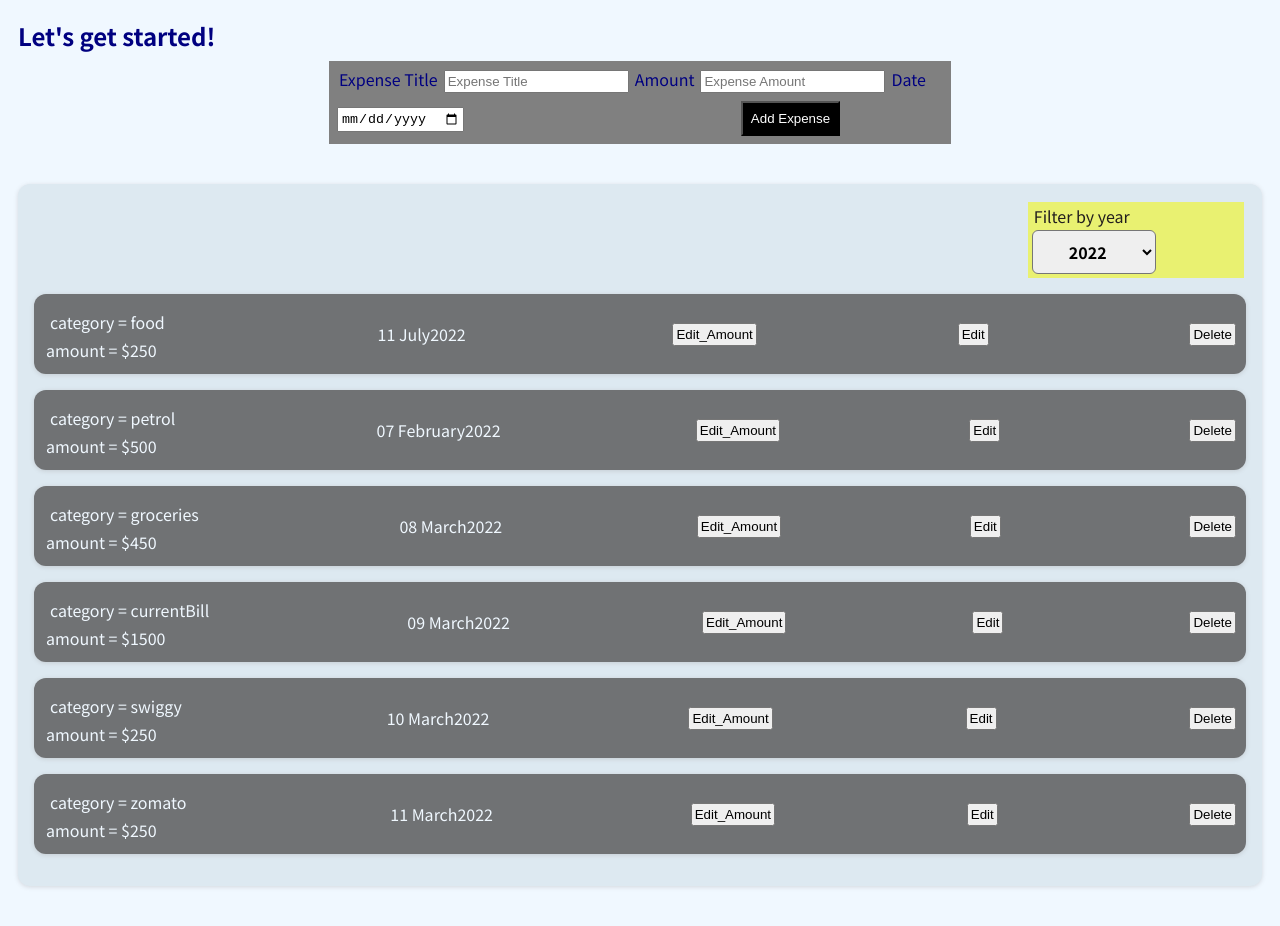
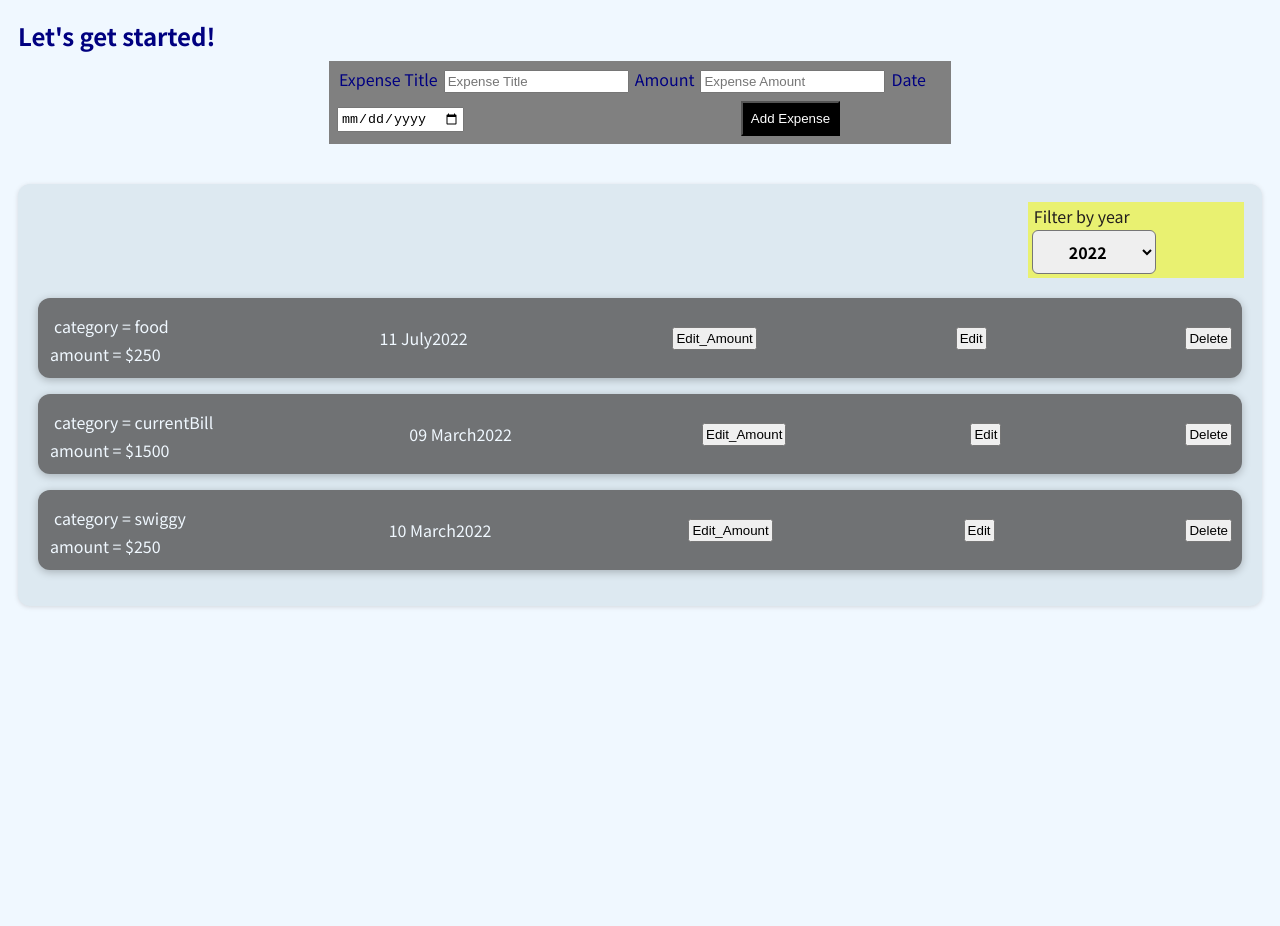
Before and after one commit to Visishta-ch/react, a React (Create React App) app: page / in a window 1280 px wide. Shown: the top 926 px of the page. After the commit the page ends 800 px from the top, so only its background shows below. Built offline with nearby package versions, Linux system fonts and the light colour scheme.

Commit message:
outputting Conditional Content

```diff
--- a/src/App.js
+++ b/src/App.js
@@ -8,11 +8,11 @@ import Expenses from './components/Expenses/Expenses';
 
 const dummyExpenses  = [
   {id: '1',title: 'food',date:new Date(2022,6,11),amount:250, location: 'office'},
-  {id: '2', title: 'petrol', date:new Date(2022,1,7), amount:500,location: 'HpBunk'},
-  {id: '3', title: 'groceries', date:new Date(2022,2,8), amount:450,location: 'Big_Basket'},
+  {id: '2', title: 'petrol', date:new Date(2021,1,7), amount:500,location: 'HpBunk'},
+  {id: '3', title: 'groceries', date:new Date(2021,2,8), amount:450,location: 'Big_Basket'},
   {id: '4',title: 'currentBill', date:new Date(2022,2,9), amount:1500,location: 'houe'},
   {id: '5', title: 'swiggy',date:new Date(2022,2,10), amount:250,location: 'office'},
-  {id: '6', title: 'zomato', date:new Date(2022,2,11),amount:250,location: 'office'}
+  {id: '6', title: 'zomato', date:new Date(2020,2,11),amount:250,location: 'office'}
 
   ];
 
@@ -34,6 +34,7 @@ const App = () => {
 
       <NewExpense onAddExpense = {addExpenseHandler} />
       <Expenses items={expenses} />
+      {/* {expenses.length === 1 && <p>Only one item in list. Add more...</p>} */}
 
     </div>
   );
--- /dev/null
+++ b/src/components/Expenses/ExpenseList.js
@@ -0,0 +1,38 @@
+import React from 'react';
+import ExpenseItem from './ExpenseItem';
+
+const ExpenseList = props => {
+
+    let expenseContent = <p>No entries found !!</p>
+
+    if(props.items.length === 0){
+        return <h1>No entries found !!</h1>
+    }
+    if(props.items.length === 1){
+        return  <div>
+        <h2>"Only single Expense here. Please add more..."</h2>
+        <ul>
+        { props.items.map((expense) => (
+        <ExpenseItem
+          key={expense.id}
+          description= {expense.title} time={expense.date}  amount={expense.amount}
+        />
+      ))
+      }
+     </ul>
+
+     </div>
+    }
+     return <ul>
+        { props.items.map((expense) => (
+        <ExpenseItem
+          key={expense.id}
+          description= {expense.title} time={expense.date}  amount={expense.amount}
+        />
+      ))
+      }
+     </ul>
+};
+
+
+export default ExpenseList;
--- a/src/components/Expenses/Expenses.js
+++ b/src/components/Expenses/Expenses.js
@@ -1,9 +1,10 @@
 import React, { useState } from 'react';
 
-import ExpenseItem from './ExpenseItem';
+// import ExpenseItem from './ExpenseItem';
 import Card from '../UI/Card';
 import ExpenseFilter from './ExpenseFilter';
 import './Expenses.css'
+import ExpenseList from './ExpenseList';
 
 const Expenses = (props) => {
   const [filteredYear, setFilteredYear] = useState('2022');
@@ -16,19 +17,22 @@ const Expenses = (props) => {
     return expense.date.getFullYear().toString() === filteredYear;
   });
 
+
+
   return (
     <div>
       <Card className='expenses'>
       <ExpenseFilter selected={filteredYear} onChangeFilter={filterHandler} />
-
-        {filteredExpenses.length === 0 ? <p>No entries found</p>
-          : filteredExpenses.map((expense) => (
+      {/* {filteredExpenses.length === 0 && <p>No entries found</p>}
+        {filteredExpenses.length > 0 &&
+          filteredExpenses.map((expense) => (
           <ExpenseItem
             key={expense.id}
             description= {expense.title} time={expense.date}  amount={expense.amount}
           />
         )) }
-
+ */}
+        <ExpenseList items={filteredExpenses}/>
 
       </Card>
     </div>
```
